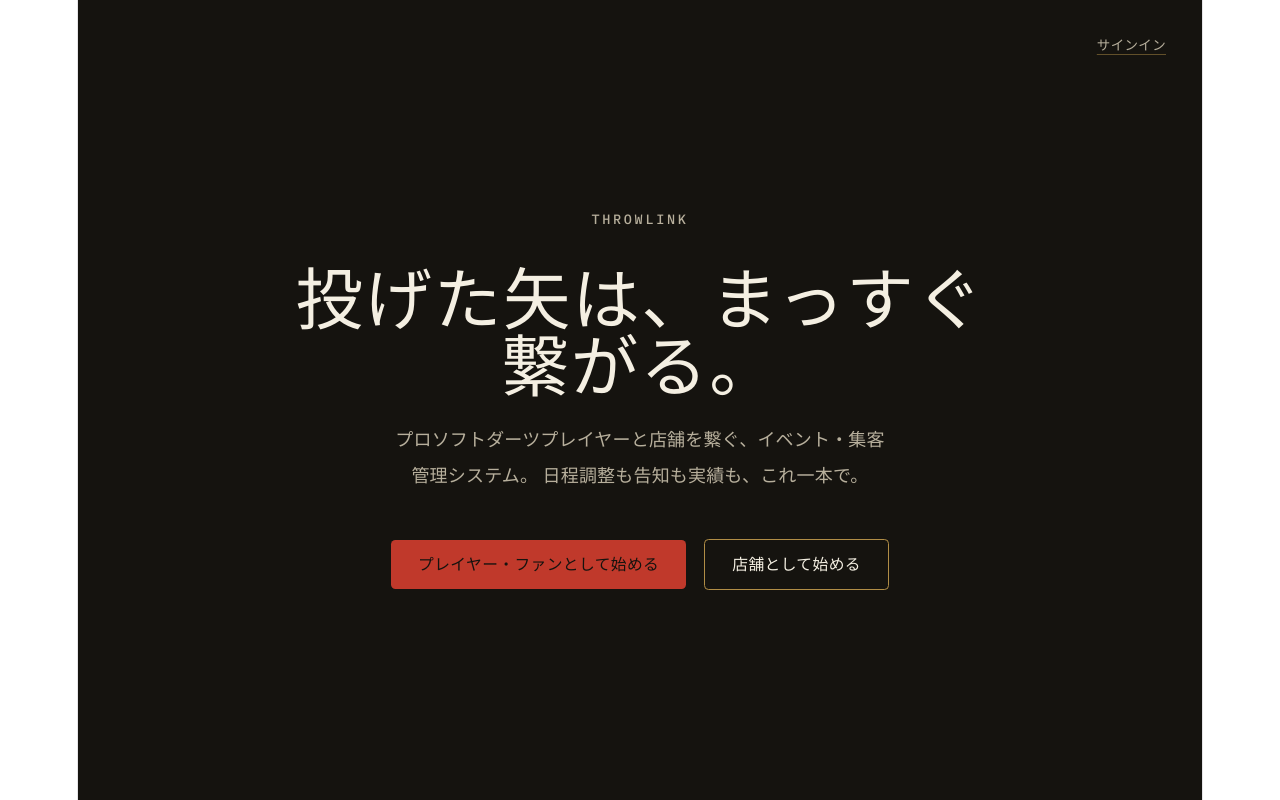
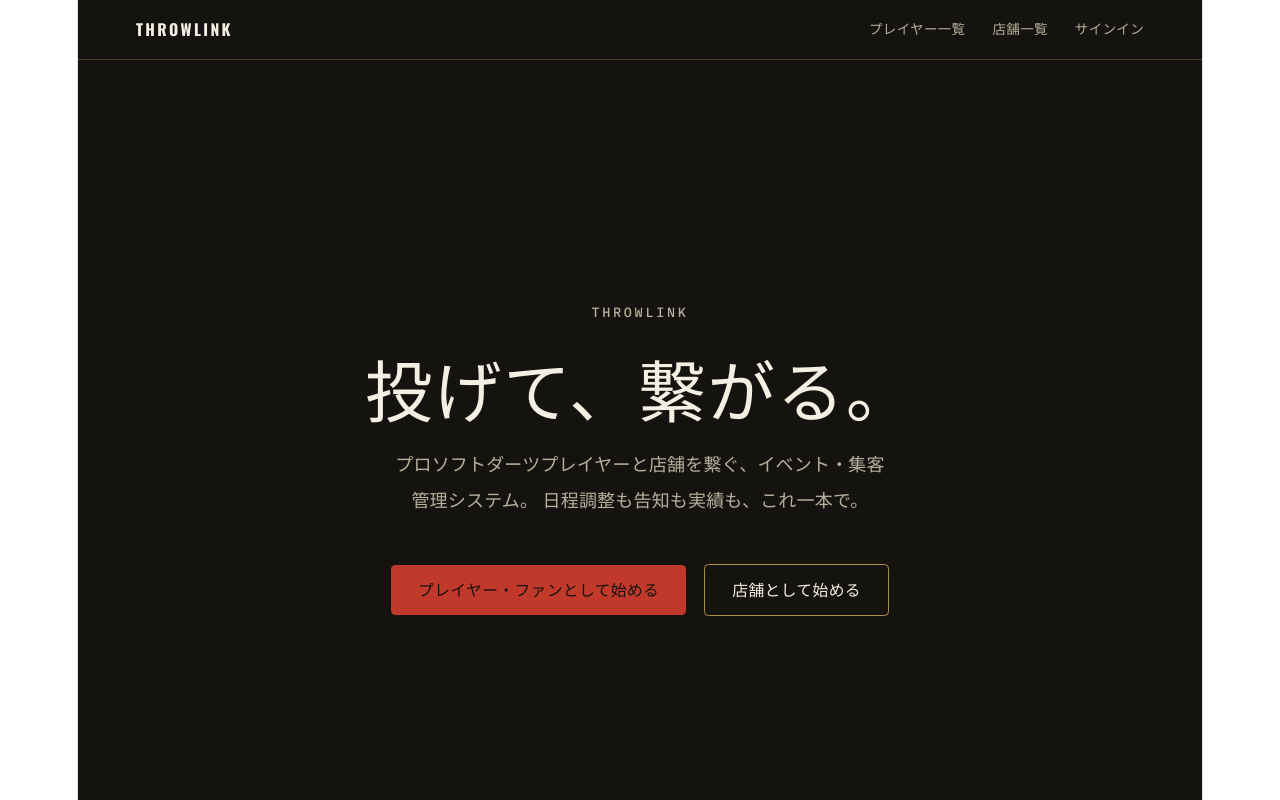
Before and after one commit to BEARDAPES/ThrowLink, a React (Vite) app: page / in a window 1280 px wide. Shown: the top 800 px of the page. Built offline with nearby package versions, Linux system fonts and the light colour scheme; no server answers.

Commit message:
feat: add global nav, players/stores list pages, and update homepage copy

```diff
--- /dev/null
+++ b/src/components/NavBar.tsx
@@ -0,0 +1,47 @@
+import { useEffect, useState } from 'react'
+import { Link } from 'react-router'
+import { supabase } from '../lib/supabase'
+
+const NAV_LINKS = [
+  { to: '/players', label: 'プレイヤー一覧' },
+  { to: '/stores', label: '店舗一覧' },
+]
+
+export function NavBar() {
+  const [isSignedIn, setIsSignedIn] = useState(false)
+
+  useEffect(() => {
+    supabase.auth.getUser().then(({ data }) => setIsSignedIn(!!data.user))
+    const { data: sub } = supabase.auth.onAuthStateChange((_event, session) => {
+      setIsSignedIn(!!session?.user)
+    })
+    return () => sub.subscription.unsubscribe()
+  }, [])
+
+  return (
+    <header className="bg-ink border-b border-brass/35 px-6 py-4">
+      <div className="max-w-4xl mx-auto flex items-center justify-between">
+        <Link to="/" className="font-display text-sm font-bold uppercase tracking-[0.15em] text-chalk">
+          ThrowLink
+        </Link>
+        <nav className="flex items-center gap-6">
+          {NAV_LINKS.map((link) => (
+            <Link
+              key={link.to}
+              to={link.to}
+              className="font-tl-mono text-xs text-chalk-dim tracking-wide hover:text-dart-red transition-colors"
+            >
+              {link.label}
+            </Link>
+          ))}
+          <Link
+            to={isSignedIn ? '/me' : '/sign-in'}
+            className="font-tl-mono text-xs text-chalk-dim tracking-wide hover:text-dart-red transition-colors"
+          >
+            {isSignedIn ? 'マイページ' : 'サインイン'}
+          </Link>
+        </nav>
+      </div>
+    </header>
+  )
+}
--- /dev/null
+++ b/src/layouts/RootLayout.tsx
@@ -0,0 +1,11 @@
+import { Outlet } from 'react-router'
+import { NavBar } from '../components/NavBar'
+
+export function RootLayout() {
+  return (
+    <>
+      <NavBar />
+      <Outlet />
+    </>
+  )
+}
--- a/src/pages/HomePage.tsx
+++ b/src/pages/HomePage.tsx
@@ -34,18 +34,12 @@ export function HomePage() {
           className="pointer-events-none absolute left-1/2 top-1/2 -translate-x-1/2 -translate-y-1/2 w-[720px] h-[720px] max-w-none rounded-full opacity-[0.06]"
           style={{ background: DART_RING }}
         />
-        <Link
-          to="/sign-in"
-          className="absolute top-6 right-6 sm:top-8 sm:right-8 font-tl-mono text-xs text-chalk-dim tracking-wide underline decoration-brass/50 underline-offset-4 hover:text-chalk transition-colors"
-        >
-          サインイン
-        </Link>
         <div className="relative">
           <p className="font-tl-mono text-xs text-chalk-dim tracking-[0.2em] mb-4 uppercase">
             ThrowLink
           </p>
           <h1 className="font-display text-4xl sm:text-6xl font-bold uppercase tracking-wide text-chalk mb-6 max-w-2xl">
-            投げた矢は、まっすぐ繋がる。
+            投げて、繋がる。
           </h1>
           <p className="text-[15px] sm:text-base leading-loose text-chalk-dim max-w-md mx-auto mb-10">
             プロソフトダーツプレイヤーと店舗を繋ぐ、イベント・集客管理システム。
--- /dev/null
+++ b/src/pages/PlayersListPage.tsx
@@ -0,0 +1,70 @@
+import { useEffect, useState } from 'react'
+import { Link } from 'react-router'
+import { supabase } from '../lib/supabase'
+import type { Database } from '../types/database.types'
+
+type Profile = Database['public']['Tables']['profiles']['Row']
+
+export function PlayersListPage() {
+  const [players, setPlayers] = useState<Profile[] | null>(null)
+
+  useEffect(() => {
+    async function load() {
+      const { data } = await supabase
+        .from('profiles')
+        .select('*')
+        .eq('role', 'player')
+        .not('slug', 'is', null)
+        .order('created_at', { ascending: false })
+      setPlayers(data ?? [])
+    }
+    load()
+  }, [])
+
+  if (players === null) return null
+
+  return (
+    <div className="min-h-screen bg-ink font-tl-sans px-6 py-16 flex justify-center">
+      <div className="w-full max-w-[560px]">
+        <h1 className="font-display text-3xl font-bold uppercase tracking-wide text-chalk mb-10">
+          プレイヤー一覧
+        </h1>
+
+        {players.length === 0 ? (
+          <p className="text-sm text-chalk-dim">まだプレイヤーがいません。</p>
+        ) : (
+          <div className="border-t border-brass/35">
+            {players.map((player) => (
+              <Link
+                key={player.id}
+                to={`/players/${player.slug}`}
+                className="flex items-center gap-3 py-3 border-b border-brass/20 hover:text-dart-red transition-colors group"
+              >
+                <span className="w-9 h-9 rounded-full border border-brass/50 overflow-hidden shrink-0 bg-ink-2 flex items-center justify-center font-display text-xs text-chalk">
+                  {player.avatar_url ? (
+                    <img src={player.avatar_url} alt="" className="w-full h-full object-cover" />
+                  ) : (
+                    player.display_name.trim().slice(0, 2) || '?'
+                  )}
+                </span>
+                <span className="flex-1 min-w-0">
+                  <span className="block text-chalk text-sm group-hover:text-dart-red transition-colors truncate">
+                    {player.display_name}
+                  </span>
+                  {player.location && (
+                    <span className="block text-xs text-chalk-dim font-tl-mono">{player.location}</span>
+                  )}
+                </span>
+                {player.is_pro && (
+                  <span className="font-tl-mono text-[10px] font-semibold tracking-widest text-ink bg-dart-red px-1.5 py-0.5 rounded-sm shrink-0">
+                    PRO
+                  </span>
+                )}
+              </Link>
+            ))}
+          </div>
+        )}
+      </div>
+    </div>
+  )
+}
--- /dev/null
+++ b/src/pages/StoresListPage.tsx
@@ -0,0 +1,65 @@
+import { useEffect, useState } from 'react'
+import { Link } from 'react-router'
+import { supabase } from '../lib/supabase'
+import type { Database } from '../types/database.types'
+
+type Profile = Database['public']['Tables']['profiles']['Row']
+
+export function StoresListPage() {
+  const [stores, setStores] = useState<Profile[] | null>(null)
+
+  useEffect(() => {
+    async function load() {
+      const { data } = await supabase
+        .from('profiles')
+        .select('*')
+        .eq('role', 'store')
+        .not('slug', 'is', null)
+        .order('created_at', { ascending: false })
+      setStores(data ?? [])
+    }
+    load()
+  }, [])
+
+  if (stores === null) return null
+
+  return (
+    <div className="min-h-screen bg-ink font-tl-sans px-6 py-16 flex justify-center">
+      <div className="w-full max-w-[560px]">
+        <h1 className="font-display text-3xl font-bold uppercase tracking-wide text-chalk mb-10">
+          店舗一覧
+        </h1>
+
+        {stores.length === 0 ? (
+          <p className="text-sm text-chalk-dim">まだ店舗がいません。</p>
+        ) : (
+          <div className="border-t border-brass/35">
+            {stores.map((store) => (
+              <Link
+                key={store.id}
+                to={`/stores/${store.slug}`}
+                className="flex items-center gap-3 py-3 border-b border-brass/20 hover:text-dart-red transition-colors group"
+              >
+                <span className="w-9 h-9 rounded-full border border-brass/50 overflow-hidden shrink-0 bg-ink-2 flex items-center justify-center font-display text-xs text-chalk">
+                  {store.avatar_url ? (
+                    <img src={store.avatar_url} alt="" className="w-full h-full object-cover" />
+                  ) : (
+                    store.display_name.trim().slice(0, 2) || '?'
+                  )}
+                </span>
+                <span className="flex-1 min-w-0">
+                  <span className="block text-chalk text-sm group-hover:text-dart-red transition-colors truncate">
+                    {store.display_name}
+                  </span>
+                  {store.location && (
+                    <span className="block text-xs text-chalk-dim font-tl-mono">{store.location}</span>
+                  )}
+                </span>
+              </Link>
+            ))}
+          </div>
+        )}
+      </div>
+    </div>
+  )
+}
```
Also changed, not shown: src/router.tsx (+11 -1 lines).
